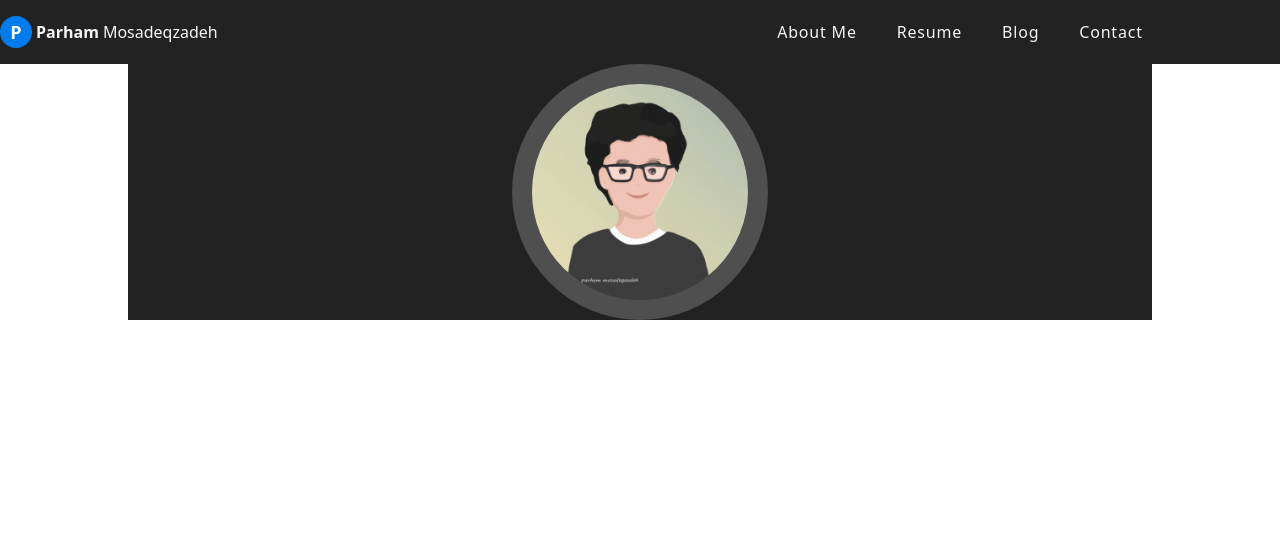
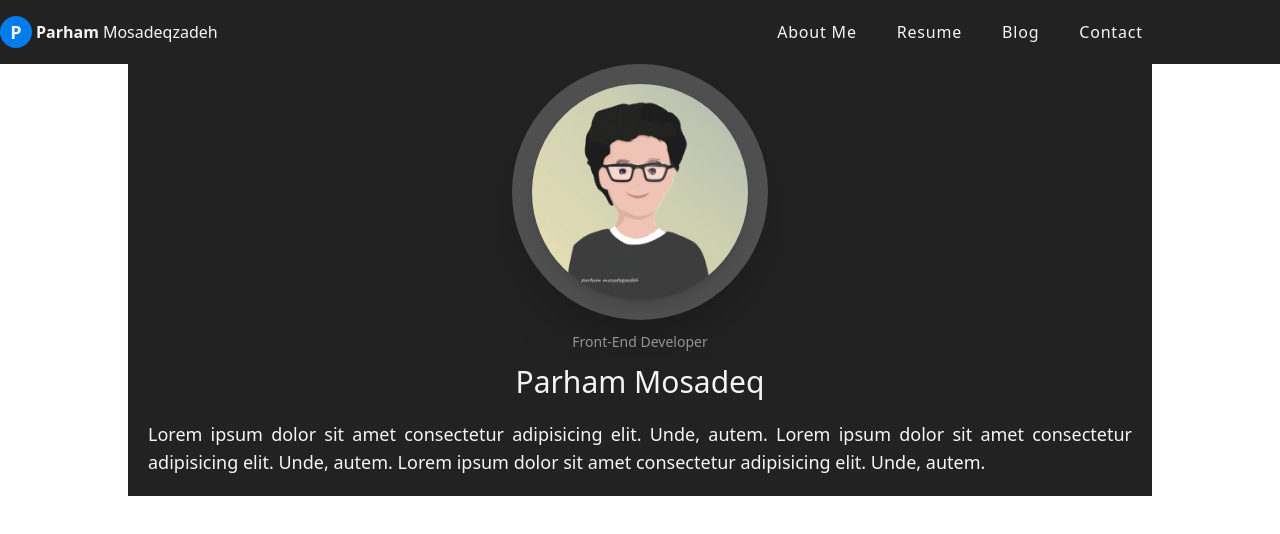
Before and after one commit to parham-mosadeq/parham-cv, a Next.js app: page / in a window 1280 px wide. Shown: the top 534 px of the page. Built offline with nearby package versions, Linux system fonts and the light colour scheme.

Commit message:
debug nav

```diff
--- a/src/components/layouts/Navbar.js
+++ b/src/components/layouts/Navbar.js
@@ -1,15 +1,16 @@
 import Link from 'next/link';
 import { useEffect, useState } from 'react';
 import { HiMenu, HiX } from 'react-icons/hi';
+import { useRouter } from 'next/router';
 const Navbar = () => {
   const [isOpen, setIsOpen] = useState(true);
-
+  const { pathname } = useRouter();
   const handleMenu = () => setIsOpen((prev) => !prev);
   const navItems = ['about me', 'resume', 'blog', 'contact'];
 
   useEffect(() => {
     handleMenu();
-  }, [window.location]);
+  }, [pathname]);
 
   return (
     <header className='w-screen h-16 flex bg-mainDark relative'>
--- a/src/components/shared/Header.jsx
+++ b/src/components/shared/Header.jsx
@@ -1,15 +1,28 @@
 import Image from 'next/image';
 const Header = () => {
   return (
-    <div className='bg-secGray w-64 h-64 rounded-full p-5 mx-auto'>
+    <article className='flex flex-col justify-center items-center'>
+      <div className='bg-secGray w-64 h-64 rounded-full p-5 mx-auto shadow-2xl'>
         <Image
-        className='object-cover w-full h-full rounded-full block mx-auto m-0'
+          className='object-cover w-full h-full rounded-full block mx-auto m-0 shadow-lg'
           src='/ParhamMosadeqzadeh.jpg'
           width={350}
           height={350}
           alt='parham mosadeqzadeh'
         />
       </div>
+      <p className='text-mainGray capitalize my-3 text-sm shadow-sm'>
+        front-end developer
+      </p>
+      <div className='text-center text-mainWhite'>
+        <h1 className='text-3xl capitalize'>parham mosadeq</h1>
+        <p className='text-lg text-justify p-5'>
+          Lorem ipsum dolor sit amet consectetur adipisicing elit. Unde, autem.
+          Lorem ipsum dolor sit amet consectetur adipisicing elit. Unde, autem.
+          Lorem ipsum dolor sit amet consectetur adipisicing elit. Unde, autem.
+        </p>
+      </div>
+    </article>
   );
 };
 
```
Lines whose indentation alone changed are shown as unchanged.
